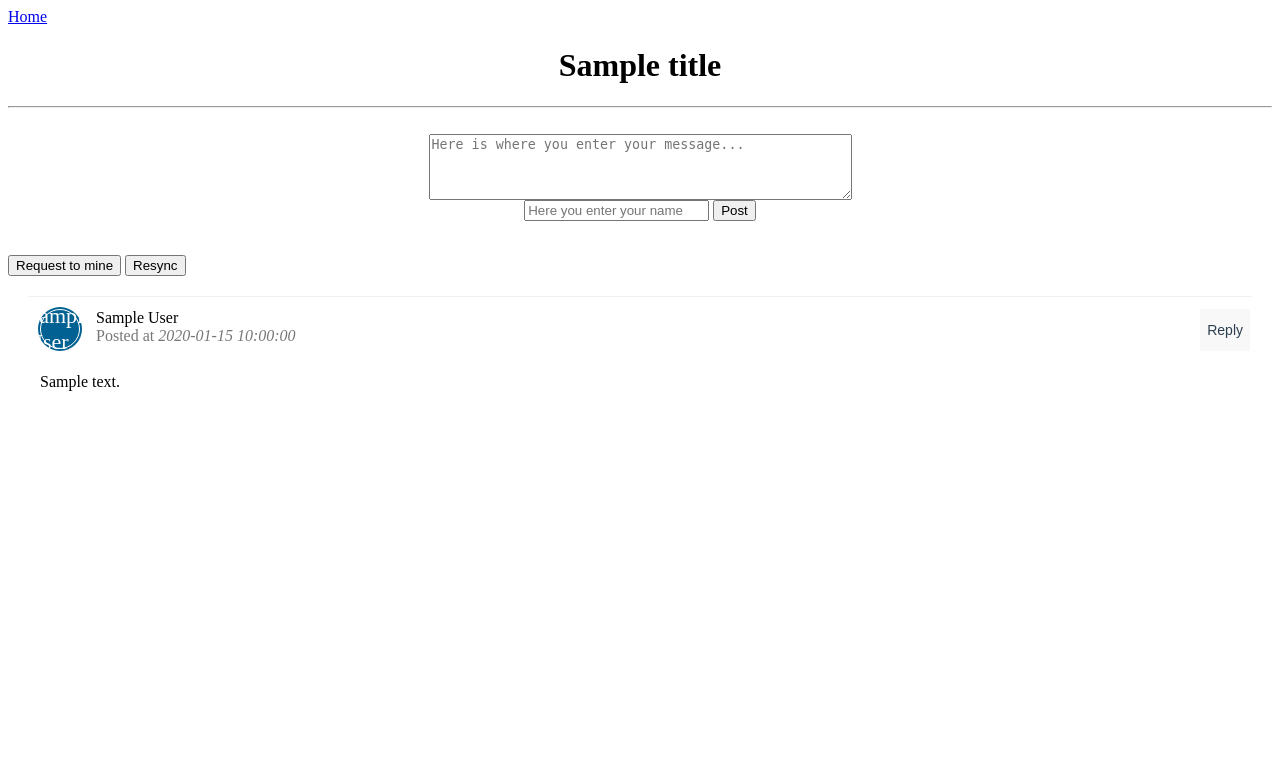
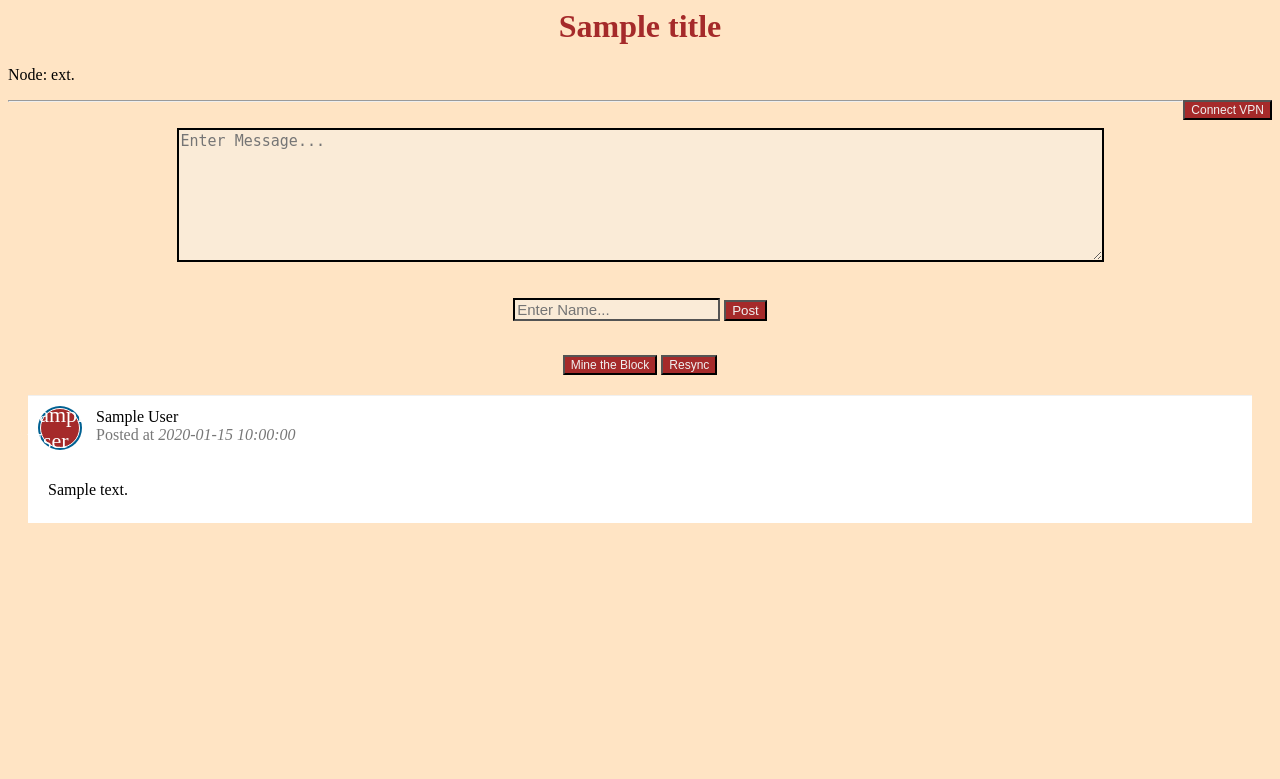
Before and after one commit to timf34/3d3-project-3, a Flask app: template app/templates/index.html in a window 1280 px wide. Shown: the top 779 px of the page. Run offline with Flask 2, Linux system fonts and the light colour scheme; the template is opened without the code that fills it: most values are stand-ins (such as "Sample title", 1, 10 or a date in 2020).

Commit message:
Aryak's updated UI

```diff
--- a/app/templates/base.html
+++ b/app/templates/base.html
@@ -1,10 +1,16 @@
 <html>
+
 <head>
   <title>{{ title }}</title>
 </head>
-  <body>
-    <div><a href="/index">Home</a></div>
-    <center><h1>{{ title }}</h1></center>
+
+<body style="background-color: bisque;">
+  <center>
+    <h1 style="color: brown;">{{ title }}</h1>
+  </center>
+
+  <p>Node: {{node_address[-4:]}}</p>
+  <button style="float: right; font-size: 12px; background-color: brown; color: #f0f0f0;">Connect VPN</button>
   <hr>
   {% with messages = get_flashed_messages() %}
   {% if messages %}
@@ -17,4 +23,5 @@
   {% endwith %}
   {% block content %}{% endblock %}
 </body>
+
 </html>
--- a/app/templates/index.html
+++ b/app/templates/index.html
@@ -6,25 +6,31 @@
 
 <center>
 	<form action="/submit" id="textform" method="post">
-	    <textarea name="content" rows="4" cols="50" placeholder="Here is where you enter your message..."></textarea>
-	    <br>
-	    <input type="text" name="author" placeholder="Here you enter your name">
-	    <input type="submit" value="Post">
+		<textarea name="content" rows="7" cols="100" placeholder="Enter Message..."
+			style="background-color: antiquewhite; font-size: 15px;border-color: black; border-width: 2px;"></textarea>
+		<br><br><br>
+		<input type="text" name="author" placeholder="Enter Name..."
+			style="font-size: 15px; background-color: antiquewhite; border-color: black;">
+		<input type="submit" style="background-color: brown; color: #f0f0f0;" value="Post">
 	</form>
 </center>
 
 <br>
 
-	<a href="{{node_address}}/mine" target="_blank"><button>Request to mine</button></a>
-	<a href="/"><button>Resync</button></a>
+<center>
+	<a href="{{node_address}}/mine" target="_blank"><button
+			style="font-size: 12px; background-color: brown; color: #f0f0f0;">Mine the Block</button></a>
+	<a href="/"><button style="font-size: 12px; background-color: brown; color: #f0f0f0;">Resync</button></a>
+</center>
+
 
 <div style="margin: 20px;">
 
 	{% for post in posts %}
 	<div class="post_box">
 		<div class="post_box-header">
-	      <div class="post_box-options"><button class="option-btn">Reply</button></div>
-	      <div style="background: rgb(0, 97, 146) none repeat scroll 0% 0%; box-shadow: rgb(0, 97, 146) 0px 0px 0px 2px;" class="post_box-avatar">{{post.author[0]}}</div>
+			<div style="background: brown none repeat scroll 0% 0%; box-shadow: rgb(0, 97, 146) 0px 0px 0px 2px;"
+				class="post_box-avatar">{{post.author[0]}}</div>
 			<div class="name-header">{{post.author}}</div>
 			<div class="post_box-subtitle"> Posted at <i>{{readable_time(post.timestamp)}}</i></div>
 		</div>
@@ -43,6 +49,7 @@
 			margin-top: 0px;
 			margin-bottom: 8px;
 			border-top: 1px solid #f0f0f0;
+
 		}
 
 		.post_box-header {
@@ -65,8 +72,8 @@
 		}
 
 		.post_box-avatar::after {
-		    content:"";
-		    display:block;
+			content: "";
+			display: block;
 		}
 
 		.post_box-name {
@@ -78,13 +85,15 @@
 		}
 
 		.post_box-body {
-		    margin-top: 16px;
+			margin-top: 1px;
 			margin-bottom: 8px;
+			padding: 8px;
 		}
 
 		.post_box-options {
 			float: right;
 		}
+
 		.option-btn {
 			background: #f8f8f8;
 			border: none;
```
Lines whose indentation alone changed are shown as unchanged.
